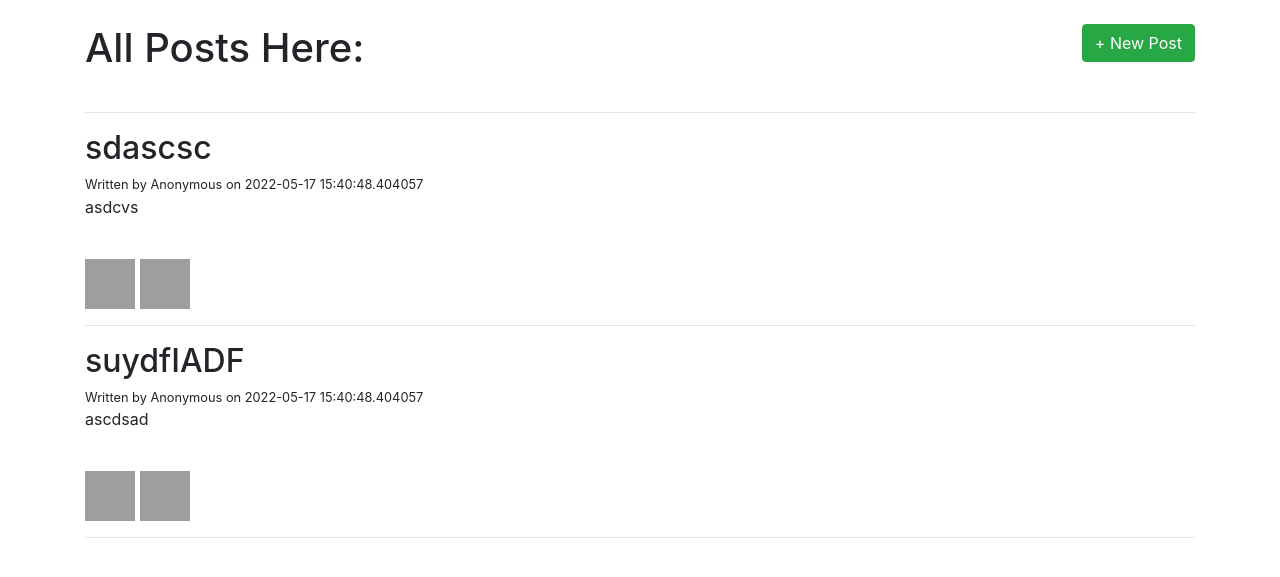
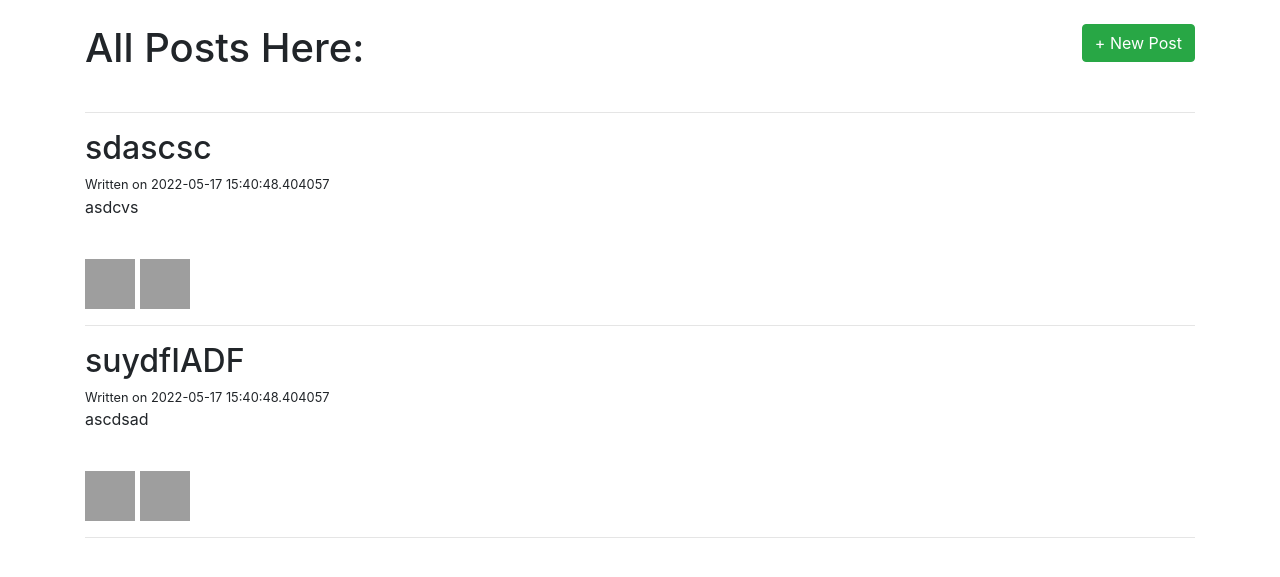
Before and after one commit to DynastyElvis/Personal-Blog, a Flask app: page /posts in a window 1280 px wide. Shown: the part 56-633 px from the top of the page. Run offline with Flask 2, Linux system fonts and the light colour scheme; data comes from the database, SQL or seed files in the repository; some libraries are stand-ins or nearby versions; grey boxes are pictures that could not be loaded.

Commit message:
ft:general app update

```diff
--- a/templates/posts.html
+++ b/templates/posts.html
@@ -17,7 +17,7 @@
     {% if post.author %}
     <small>Written By {{post.posted_by}} on {{post.posted_on}}</small>
     {% else%}
-    <small>Written by Anonymous on {{post.posted_on}}</small>
+    <small>Written on {{post.posted_on}}</small>
     {% endif %}
     <p style="white-space: pre-wrap">{{post.content}}</p>
     <br>
```
Also changed, not shown: 1 other file.
